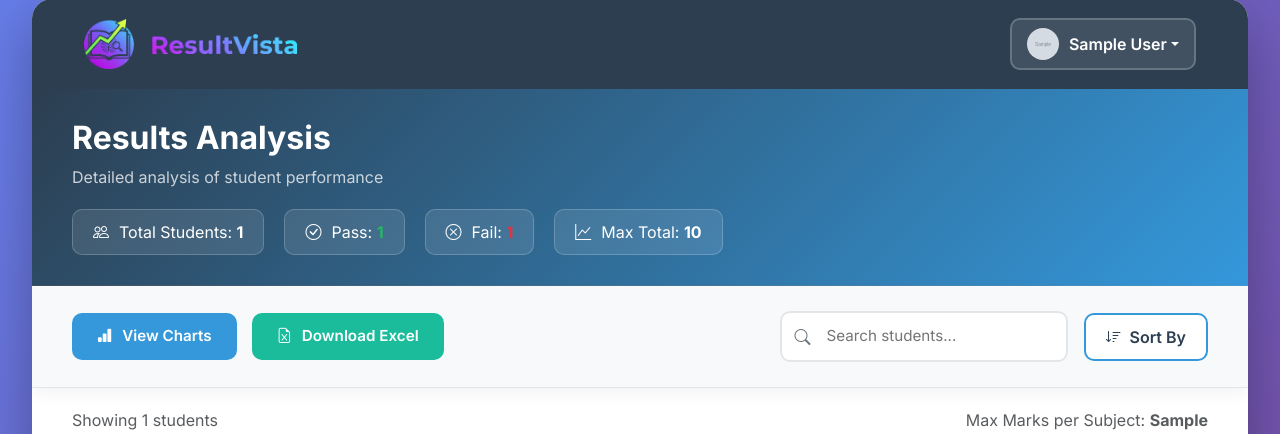
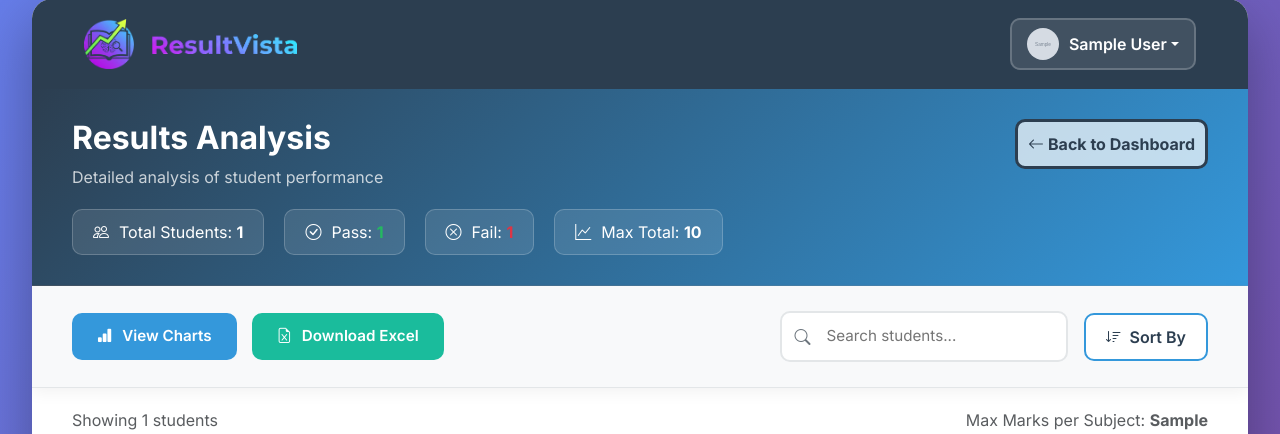
Before and after one commit to Gajera-Ansh/ResultVista, a Flask app: template templates/result.html in a window 1280 px wide. Shown: the part 21-455 px from the top of the page. Run offline with Flask 3, Linux system fonts and the light colour scheme; tables that the repository leaves empty hold one stand-in row (values such as "Sample post"); the template is opened without the code that fills it: values that come from a table or form of the project are taken from there, most other values are stand-ins (such as "Sample title", 1, 10 or a date in 2020); grey boxes marked "Sample" are stand-in pictures; some libraries are stand-ins or nearby versions.

Commit message:
Add back buttons to charts, results, and student result pages with updated styles

```diff
--- a/templates/result.html
+++ b/templates/result.html
@@ -265,6 +265,20 @@ Process Results - ResultVista
     }
 
     /* Action Buttons */
+    .btn-back {
+        background: rgba(255, 255, 255, 0.701);
+        color: var(--primary-blue);
+        border: 3px solid var(--primary-blue);
+        padding: 10px;
+        border-radius: 10px;
+        font-weight: 600;
+    }
+
+    .btn-back:hover {
+        background: var(--primary-blue);
+        color: white;
+    }
+
     .btn-primary {
         background: var(--secondary-blue);
         color: white;
@@ -527,6 +541,12 @@ Process Results - ResultVista
             <div>
                 <h2 class="fw-bold mb-2">Results Analysis</h2>
                 <p class="mb-0 opacity-75">Detailed analysis of student performance</p>
+            </div>
+            <div>
+                <a href="{{ url_for('dashboard') }}" class="btn btn-back">
+                    <i class="bi bi-arrow-left"></i>
+                    <b>Back to Dashboard</b>
+                </a>
             </div>
         </div>
 
```
Also changed, not shown: templates/charts.html (+20 -0 lines), templates/student_detail.html (+27 -4 lines).
